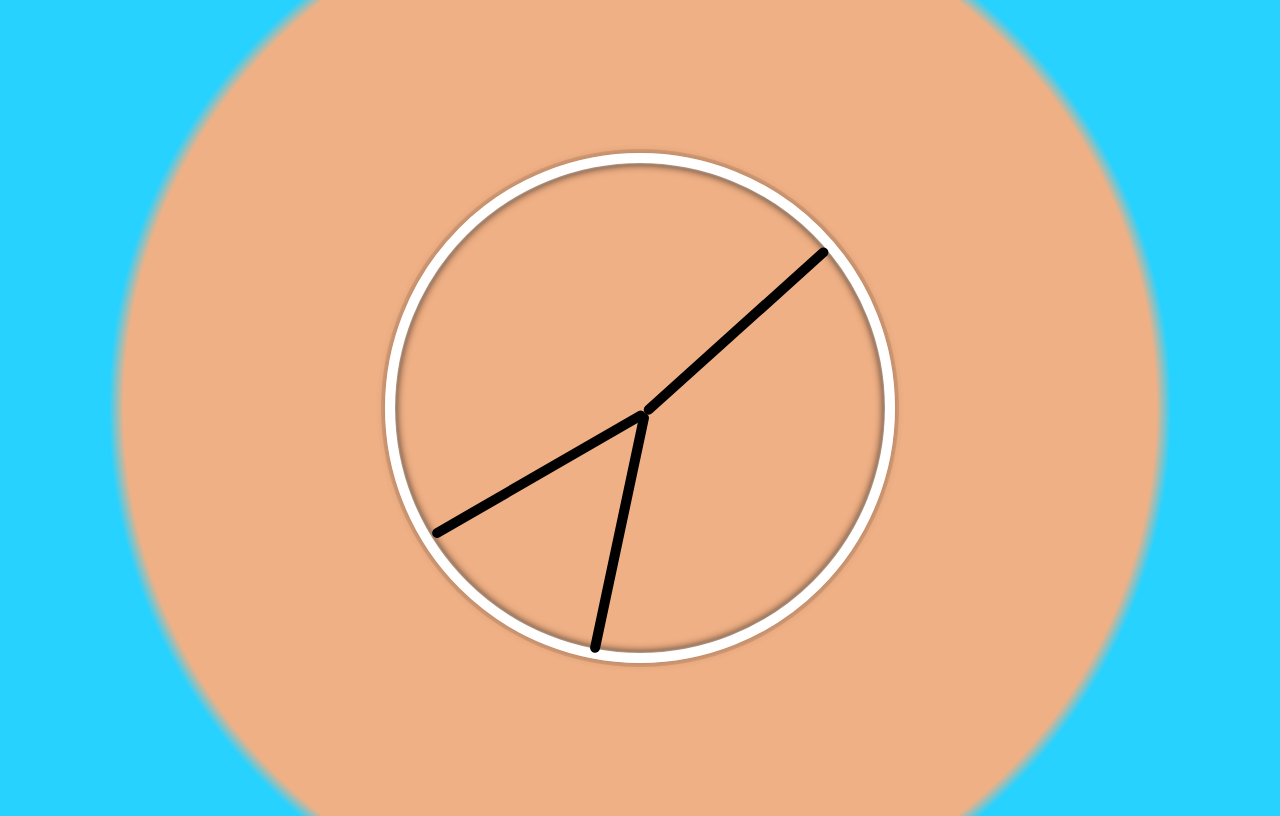
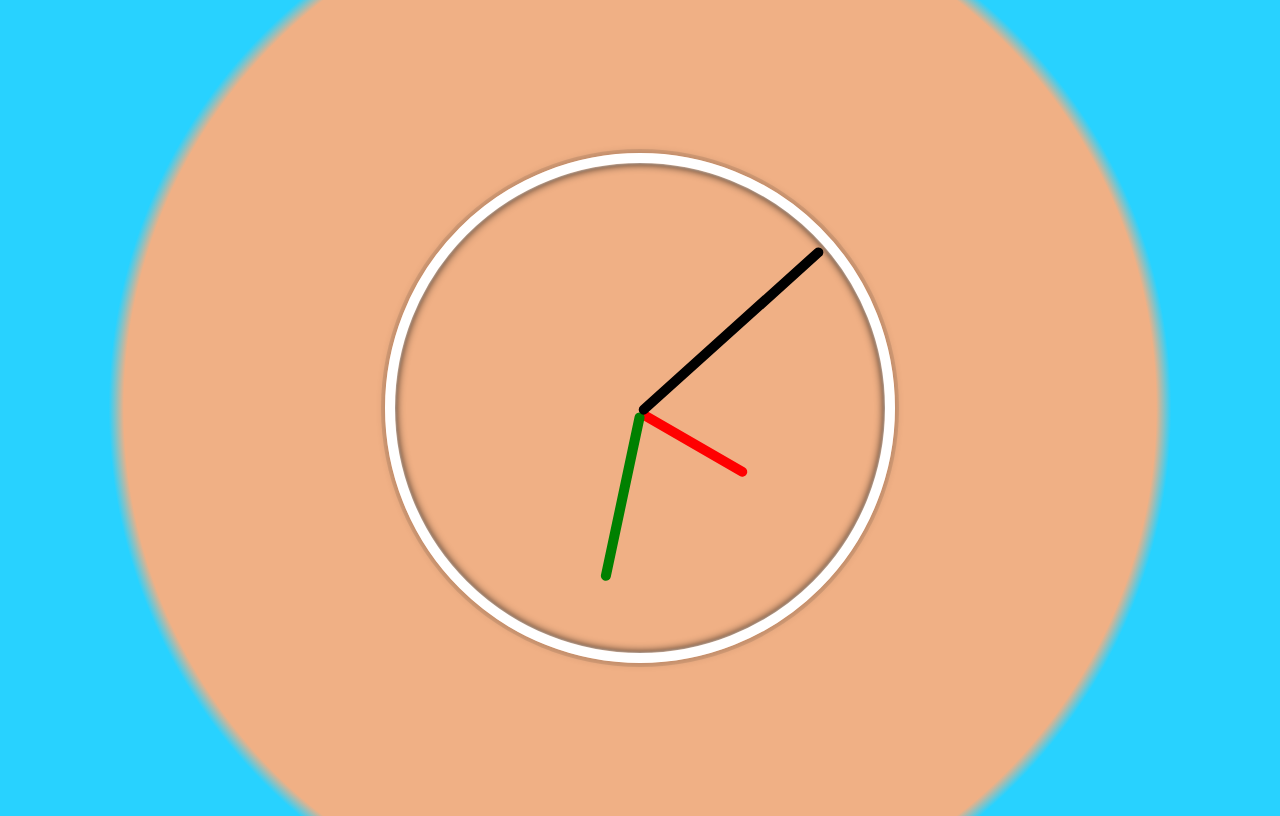
Before and after one commit to Obliquey/CSS-TS-Clock, a website: page index.html in a window 1280 px wide. Drawn offline with Linux system fonts and the light colour scheme.

Commit message:
modified the hour and min hands to be differentiated from the second hand, making it easier to tell the time

```diff
--- a/src/main.ts
+++ b/src/main.ts
@@ -23,7 +23,7 @@ function setClock() {
     // I need to translate each of these numbers to the 360deg's of the clock.
     const secondsDeg: number = (seconds / 60) * 360;
     const minDeg: number = (min / 60) * 360;
-    const hourDeg: number = (hour / 24) * 360;
+    const hourDeg: number = (hour / 12) * 360;
     moveSecHand(secondsDeg);
     moveMinHand(minDeg);
     moveHourHand(hourDeg);
--- a/styles.css
+++ b/styles.css
@@ -39,9 +39,28 @@ body{
     background: black;
     position: absolute;
     top: 50%;
+    right: 50%;
     border-radius: 5px;
     transform-origin: right;
     transform: rotate(90deg);
     transition: all 0.05s;
     transition-timing-function: cubic-bezier(.68,-0.55,.27,1.55);
 }
+
+.hour-hand {
+    background-color: red;
+    width: 25%;
+    position: absolute;
+    top: 50%;
+    right: 50%;
+    transform-origin: right;
+}
+
+.min-hand {
+    background-color: green;
+    width: 35%;
+    position: absolute;
+    top: 50%;
+    right: 50%;
+    transform-origin: right;
+}
```
Also changed, not shown: build/main.js.
